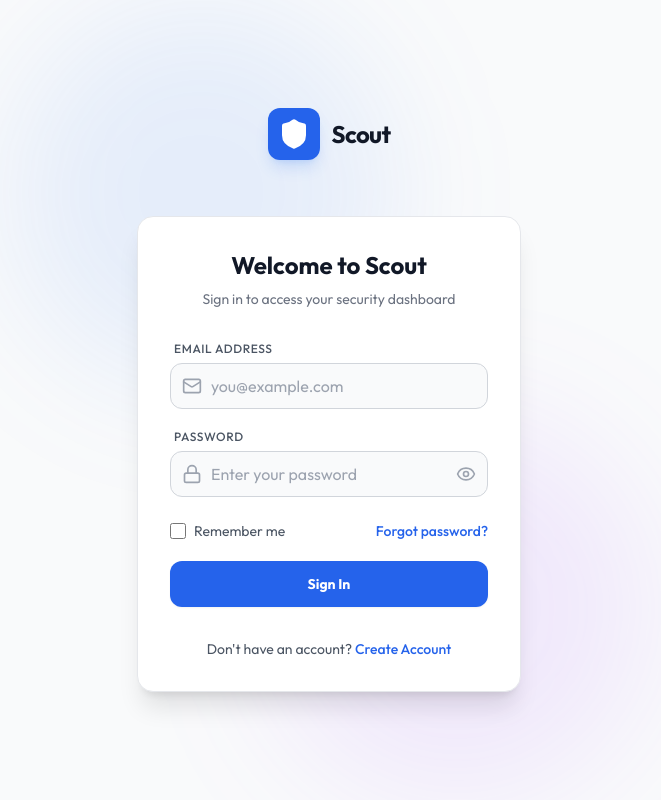
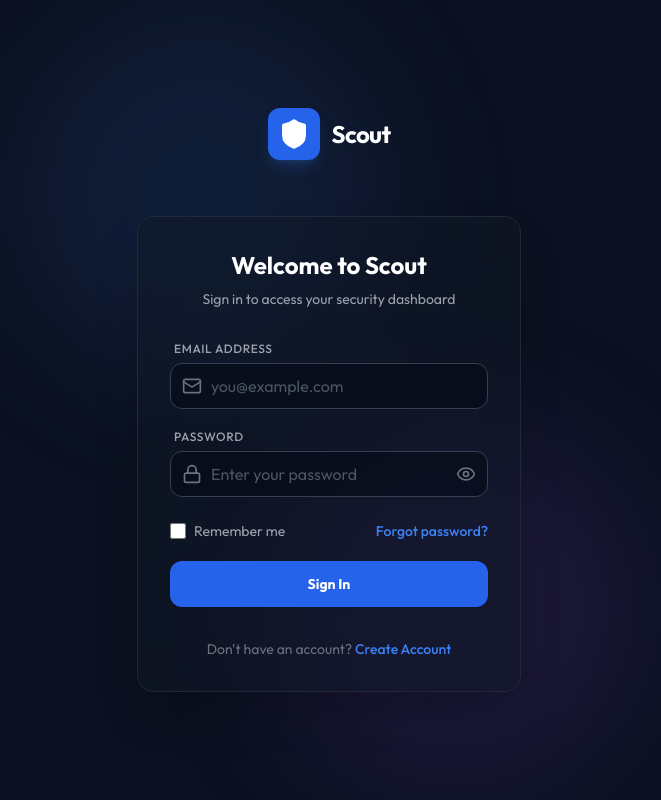
Before and after one commit to reddy-bhavesh/sarral-scan, a React (Vite) app in the folder frontend/: page /login in a window 1280 px wide. Shown: the whole page, without its empty margins (311-972 px from the left). Built offline with nearby package versions, Linux system fonts and the light colour scheme; no server answers.

Commit message:
made Dark Mode as default

```diff
--- a/frontend/src/App.tsx
+++ b/frontend/src/App.tsx
@@ -36,12 +36,14 @@ const AnimatedRoutes = () => {
   );
 };
 
+import { ThemeProvider } from './context/ThemeContext';
 import { SSEProvider } from './context/SSEContext';
 
 // ... (existing imports moved or kept, handled by logic below)
 
 function App() {
   return (
+    <ThemeProvider>
       <AuthProvider>
         <SSEProvider>
           <Router>
@@ -49,6 +51,7 @@ function App() {
           </Router>
         </SSEProvider>
       </AuthProvider>
+    </ThemeProvider>
   );
 }
 
--- a/frontend/src/context/ThemeContext.tsx
+++ b/frontend/src/context/ThemeContext.tsx
@@ -12,7 +12,7 @@ const ThemeContext = createContext<ThemeContextType | undefined>(undefined);
 export function ThemeProvider({ children }: { children: React.ReactNode }) {
   const [theme, setTheme] = useState<Theme>(() => {
     // Check local storage first
-    const saved = localStorage.getItem('theme');
+    const saved = localStorage.getItem('scout-theme');
     if (saved === 'dark' || saved === 'light') return saved;
 
     // Default to dark
@@ -23,7 +23,7 @@ export function ThemeProvider({ children }: { children: React.ReactNode }) {
     const root = window.document.documentElement;
     root.classList.remove('light', 'dark');
     root.classList.add(theme);
-    localStorage.setItem('theme', theme);
+    localStorage.setItem('scout-theme', theme);
   }, [theme]);
 
   const toggleTheme = () => {
```
Lines whose indentation alone changed are shown as unchanged.
